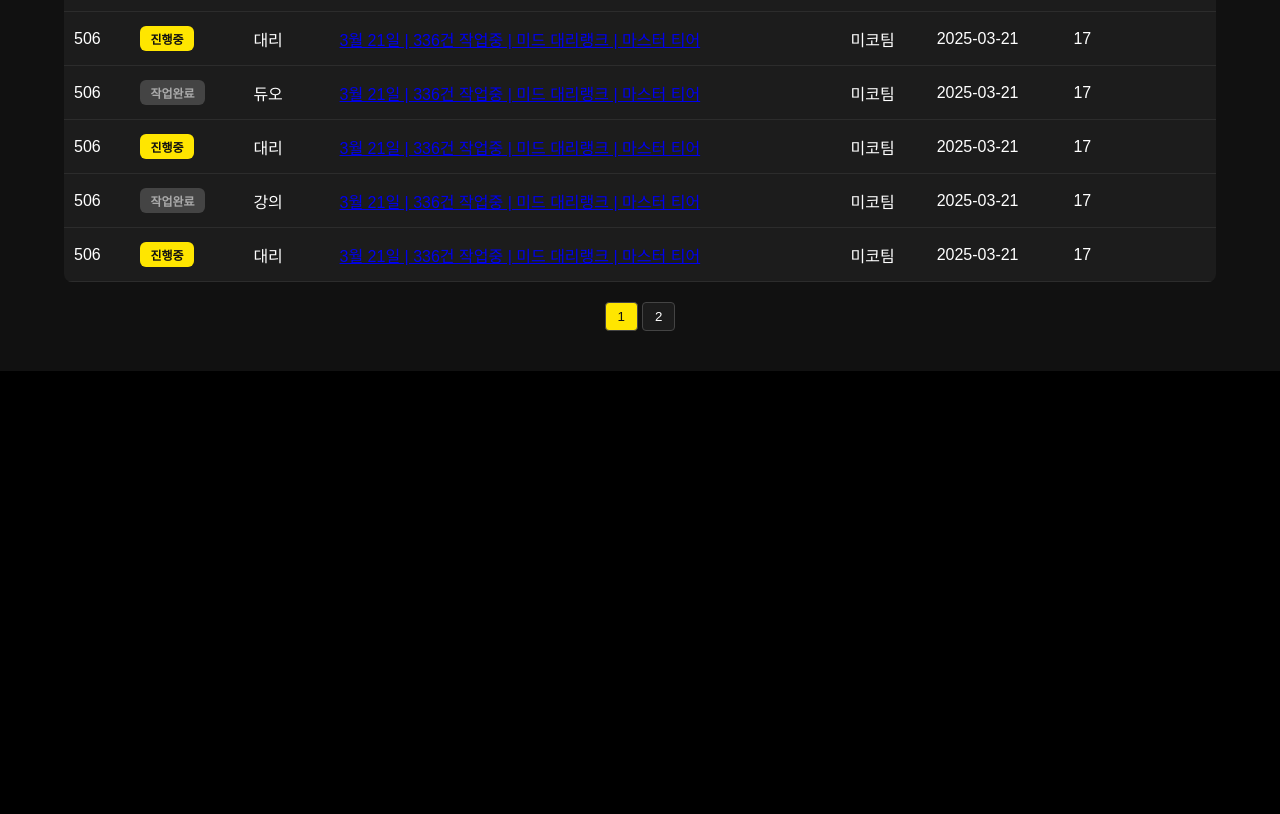
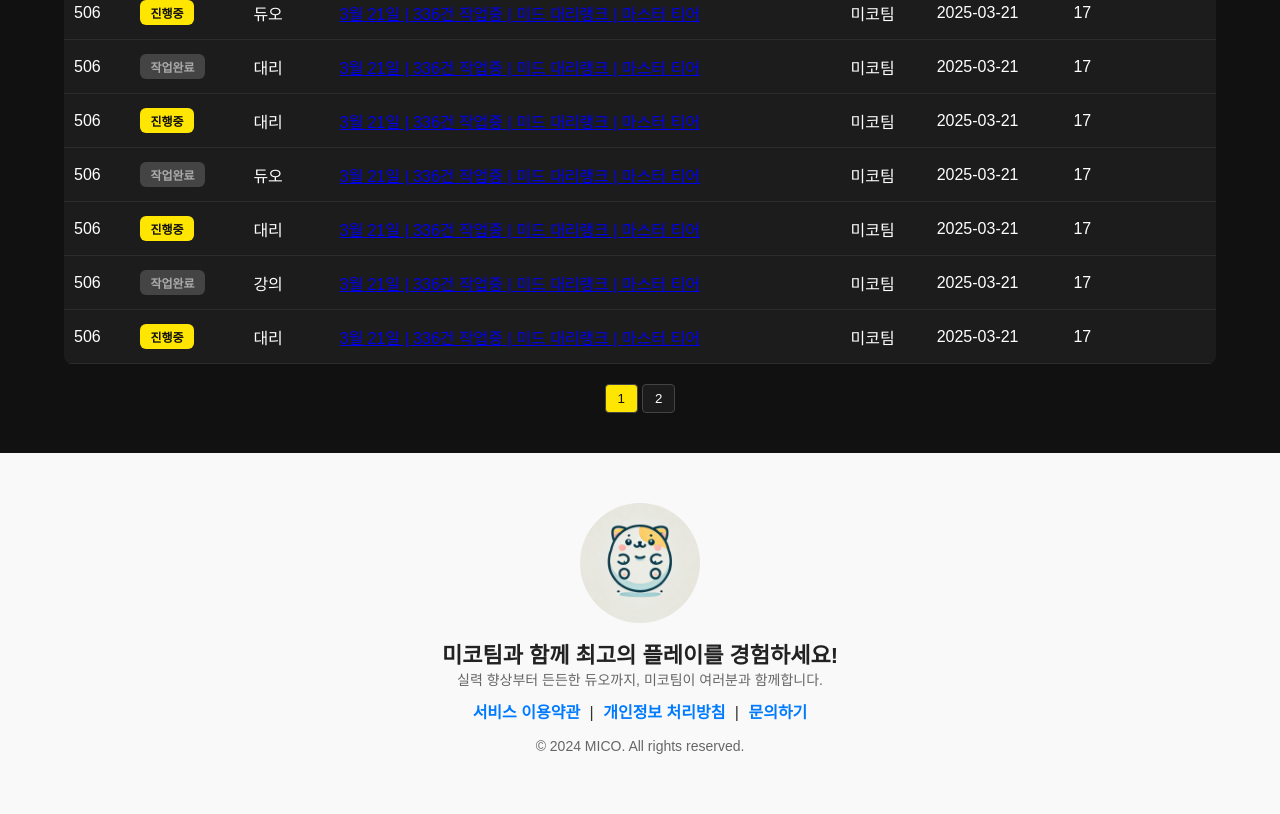
Before and after one commit to dodoback/mico, a plain HTML site: page progress.html in a window 1280 px wide. Shown: the part 473-1287 px from the top of the page. Before the commit the page ends 844 px from the top, so only its background shows below. Drawn offline with Linux system fonts and the light colour scheme.

Commit message:
Add files via upload

```diff
--- a/progress.html
+++ b/progress.html
@@ -39,6 +39,9 @@
       <li><a href="notice.html">공지사항</a></li>
     </ul>
   </nav>
+
+
+
 <script>
     document.addEventListener('DOMContentLoaded', () => {
       const toggle = document.querySelector('.dropdown-toggle');
@@ -55,7 +58,8 @@
     </a>
   </header>
 
-asdasd
+
+
 
 <style>
 
@@ -122,13 +126,14 @@ top: 50%;
     font-family: 'Noto Sans KR', sans-serif;
     margin: 0;
     padding: 0;
-    background: #000; /* 전체 배경은 블랙 */
+    background: white; /* 전체 배경은 블랙 */
   }
 
   .progress-section {
     background: #111; /* 섹션 내부만 어둡게 */
     color: #fff;
     padding: 40px 5vw;
+
   }
 
  .filters {
@@ -232,6 +237,7 @@ top: 50%;
     margin-bottom: 20px;
     position: relative;
     bottom: 50px;
+    margin-top: 100px;
   }
 
   .login-area input[type="password"] {
@@ -483,7 +489,19 @@ function closeModal() {
 
 
   </script>
-
+ <footer class="happyteam-footer">
+  <div class="footer-content">
+      <img src="img/햄스터.webp" alt="미코팀 로고" class="footer-logo">
+      <h2>미코팀과 함께 최고의 플레이를 경험하세요!</h2>
+      <p>실력 향상부터 든든한 듀오까지, 미코팀이 여러분과 함께합니다.</p>
+      <div class="footer-links">
+          <a href="#">서비스 이용약관</a> |
+          <a href="#">개인정보 처리방침</a> |
+          <a href="#">문의하기</a>
+      </div>
+      <p class="copyright">© 2024 MICO. All rights reserved.</p>
+  </div>
+</footer>
 
 </body>
 </html>
```
Also changed, not shown: certification.html (+14 -0 lines).
